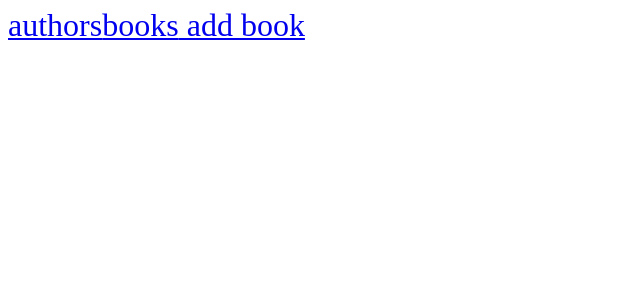
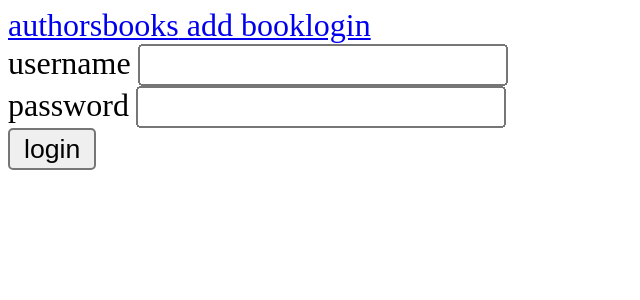
Before and after one commit to Chen-Prototypes/booklibrary-frontend-graphQL, a React (Create React App) app: page /login in a window 1280 px wide. Shown: the top 300 px of the page, without its empty margins (0-640 px from the left). Built offline with nearby package versions, Linux system fonts and the light colour scheme.

Commit message:
Add login feature with token, exercise 8.18

```diff
--- a/src/App.js
+++ b/src/App.js
@@ -1,18 +1,34 @@
-import { Routes, Route } from "react-router-dom";
+import { useState } from "react";
+import { useApolloClient } from '@apollo/client'
 
-import { Link } from "react-router-dom";
+import { Routes, Route, Link } from "react-router-dom";
 
 import Authors from "./components/Authors";
 import Books from "./components/Books";
 import NewBook from "./components/NewBook";
 import BirthAuthor from "./components/BirthAuthor";
+import LoginForm from "./components/LoginForm";
 
 const App = () => {
+  const [token, setToken] = useState(null);
+  const client = useApolloClient();
+
+  const logout = () => {
+    setToken(null);
+    localStorage.clear();
+    client.resetStore();
+  };
+
   return (
     <div>
       <Link to="/">authors</Link>
       <Link to="/books">books</Link>
       <Link to="/add"> add book</Link>
+      {token ? (
+        <button onClick={logout}>logout</button>
+      ) : (
+        <Link to="/login">login</Link>
+      )}
 
       <Routes>
         <Route
@@ -23,6 +39,7 @@ const App = () => {
             </>
           }
         />
+        <Route path="/login" element={<LoginForm setToken={setToken} />} />
         <Route path="/books" element={<Books />} />
         <Route path="/add" element={<NewBook />} />
       </Routes>
--- a/src/components/BirthAuthor.js
+++ b/src/components/BirthAuthor.js
@@ -10,7 +10,7 @@ const BirthAuthor = () => {
 
   const [changeBirth, result] = useMutation(CHANGE_BIRTH, {
     onError: (error) => {
-      console.log(error.graphQLErrors[0].message);
+      console.log("Could not change birthyear");
     },
     refetchQueries: [{ query: ALL_AUTHORS }],
   });
--- /dev/null
+++ b/src/components/LoginForm.js
@@ -0,0 +1,50 @@
+import { useEffect } from "react";
+import { useMutation } from "@apollo/client";
+import { LOGIN } from "../queries";
+
+import { useNavigate } from "react-router-dom";
+
+const LoginForm = ({ setToken }) => {
+  const navigate = useNavigate();
+
+  const [login, result] = useMutation(LOGIN, {
+    onError: (error) => {
+      console.log("Could not login");
+    },
+  });
+
+  useEffect(() => {
+    if (result.data) {
+      const token = result.data.login.value;
+      setToken(token);
+      localStorage.setItem("booklibrary-user-token", token);
+      navigate("/");
+    }
+  }, [result.data]); // eslint-disable-line
+
+  const submit = async (e) => {
+    e.preventDefault();
+
+    const username = e.target.elements.username.value;
+    const password = e.target.elements.password.value;
+
+    console.log(username, password);
+    login({ variables: { username, password } });
+  };
+
+  return (
+    <div>
+      <form onSubmit={submit}>
+        <div>
+          username <input name="username" />
+        </div>
+        <div>
+          password <input type="password" name="password" />
+        </div>
+        <button type="submit">login</button>
+      </form>
+    </div>
+  );
+};
+
+export default LoginForm;
--- a/src/components/NewBook.js
+++ b/src/components/NewBook.js
@@ -1,7 +1,6 @@
 import { useState } from "react";
 import { useMutation } from "@apollo/client";
-import {ADD_BOOK} from "../queries";
-
+import { ADD_BOOK, ALL_AUTHORS } from "../queries";
 
 const NewBook = () => {
   const [title, setTitle] = useState("");
@@ -10,7 +9,9 @@ const NewBook = () => {
   const [genre, setGenre] = useState("");
   const [genres, setGenres] = useState([]);
 
-  const [addBook, result] = useMutation(ADD_BOOK);
+  const [addBook, result] = useMutation(ADD_BOOK, {
+    refetchQueries: [{ query: ALL_AUTHORS }],
+  });
 
   const submit = async (event) => {
     event.preventDefault();
--- a/src/index.js
+++ b/src/index.js
@@ -5,11 +5,30 @@ import "./index.css";
 
 import { BrowserRouter } from "react-router-dom";
 
-import { ApolloClient, InMemoryCache, ApolloProvider } from "@apollo/client";
+import {
+  ApolloClient,
+  InMemoryCache,
+  ApolloProvider,
+  createHttpLink,
+} from "@apollo/client";
+
+import { setContext } from "@apollo/client/link/context";
+
+const authLink = setContext((_, { headers }) => {
+  const token = localStorage.getItem("booklibrary-user-token");
+  return {
+    headers: {
+      ...headers,
+      authorization: token ? `Bearer ${token}` : null,
+    },
+  };
+});
+
+const httpLink = createHttpLink({ uri: "http://localhost:4000" });
 
 const client = new ApolloClient({
-  uri: "http://localhost:4000",
   cache: new InMemoryCache(),
+  link: authLink.concat(httpLink),
 });
 
 ReactDOM.createRoot(document.getElementById("root")).render(
--- a/src/queries.js
+++ b/src/queries.js
@@ -36,3 +36,11 @@ export const ALL_AUTHORS = gql`
     }
   }
 `;
+
+export const LOGIN = gql`
+  mutation login($username: String!, $password: String!) {
+    login(username: $username, password: $password) {
+      value
+    }
+  }
+`;
```
